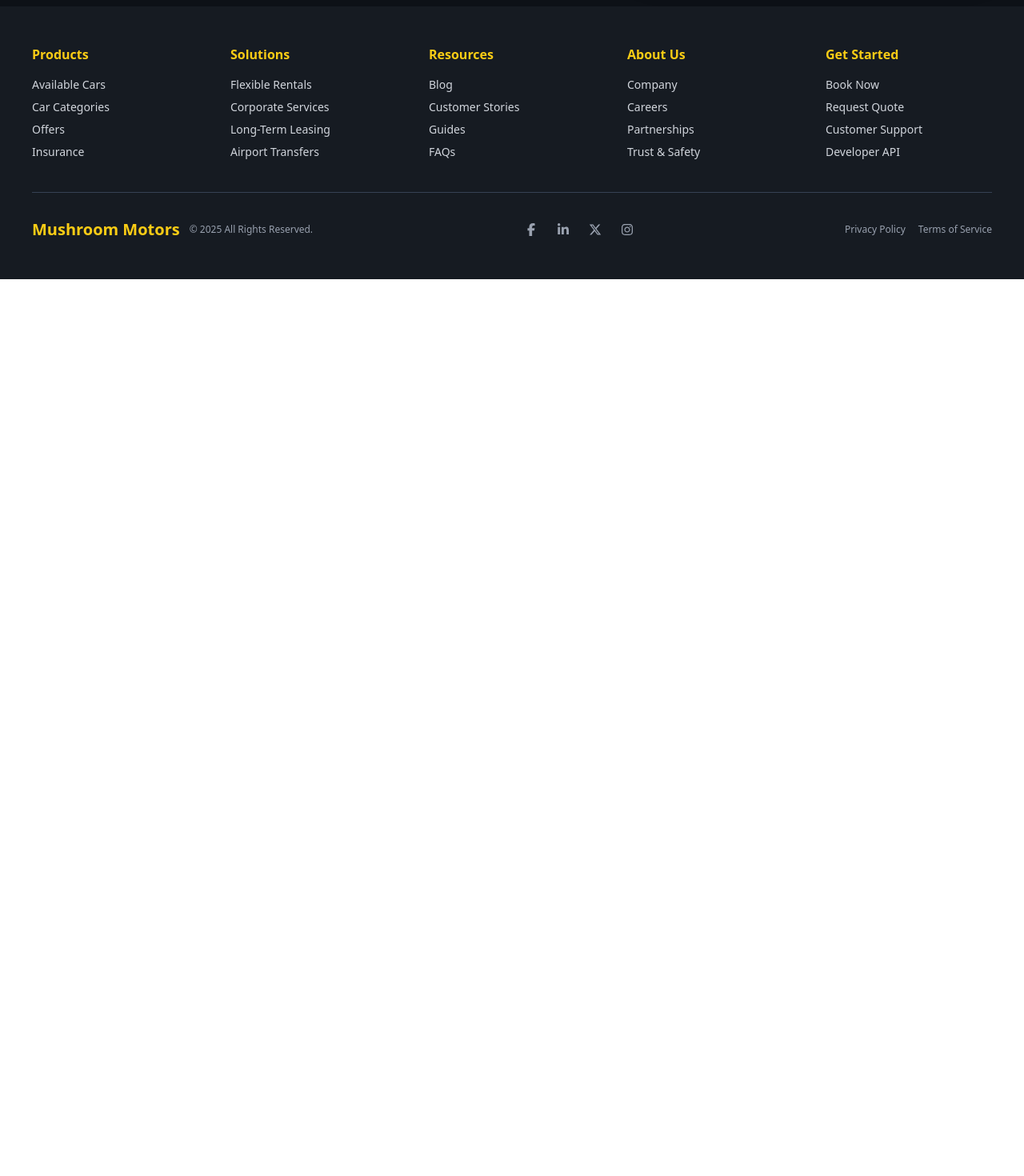
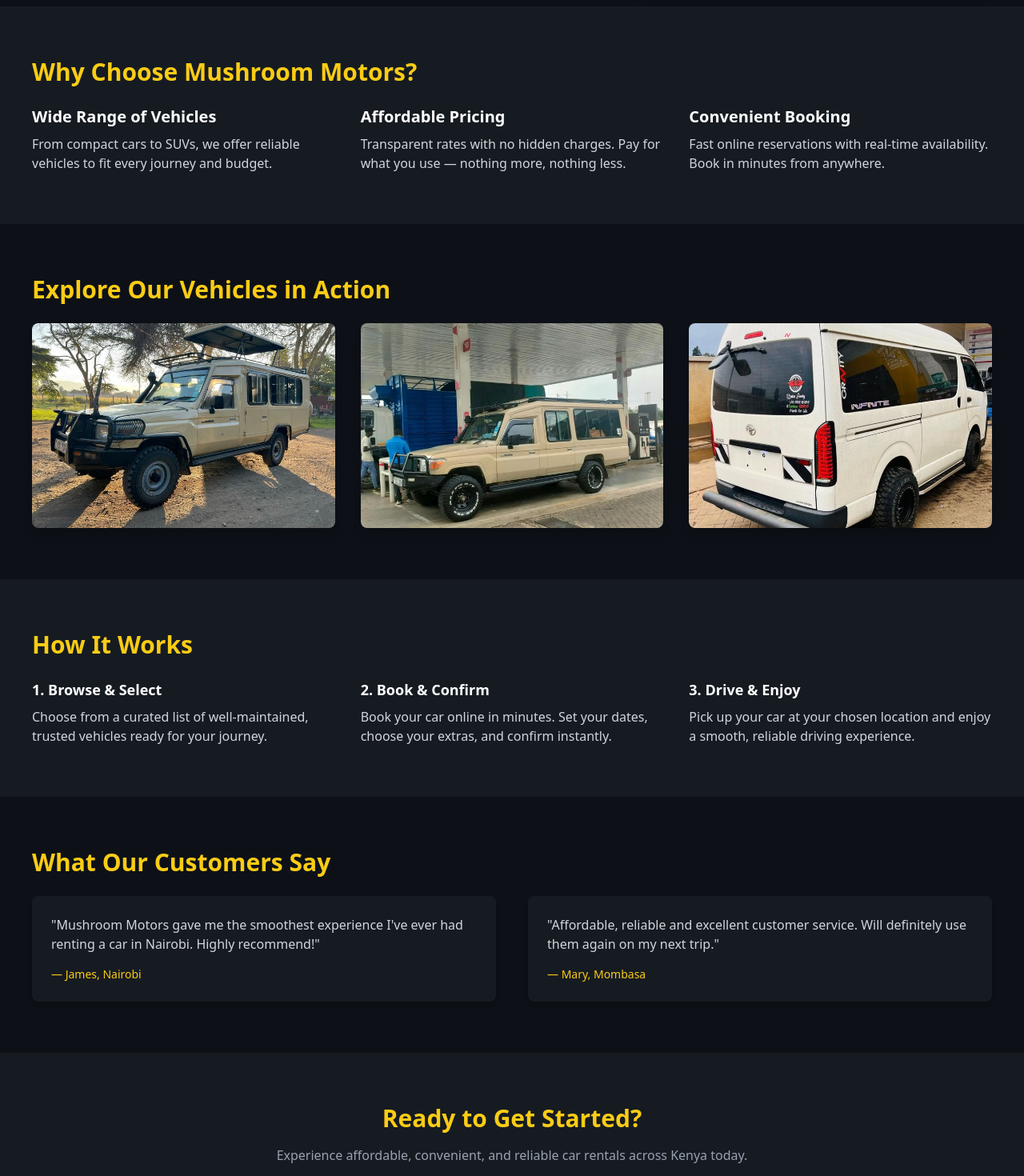
Before and after one commit to festus-sulumeti/mushroom-motors-rental-frontend, a React (Vite) app: page / in a window 1280 px wide. Shown: the part 740-2210 px from the top of the page at 80% size. Before the commit the page ends 1089 px from the top, so only its background shows below. Built offline with nearby package versions, Linux system fonts and the light colour scheme.

Commit message:
updated landing page

```diff
--- a/src/components/Pages/LandingPage.jsx
+++ b/src/components/Pages/LandingPage.jsx
@@ -3,11 +3,16 @@ import { Link } from 'react-router-dom';
 import Navbar from './Navbar';
 import Footer from './Footer';
 import carImage from '../../assets/image.jpeg';
+import showcase1 from '../../assets/showcase1.jpeg';
+import showcase2 from '../../assets/showcase2.jpeg';
+import showcase3 from '../../assets/showcase3.jpeg';
 
 const LandingPage = () => {
   return (
     <div className="min-h-screen bg-[#0D1117] text-white flex flex-col">
       <Navbar />
+
+      {/* Hero Section */}
       <main className="flex flex-col md:flex-row items-center justify-between flex-grow px-10 py-16">
         <div className="max-w-xl space-y-6">
           <h2 className="text-4xl md:text-6xl font-extrabold leading-tight">
@@ -33,6 +38,81 @@ const LandingPage = () => {
         </div>
       </main>
 
+      {/* Why Choose Us */}
+      <section className="px-10 py-16 bg-[#161B22]">
+        <h3 className="text-3xl font-bold mb-6 text-[#FACC15]">Why Choose Mushroom Motors?</h3>
+        <div className="grid md:grid-cols-3 gap-8 text-gray-300">
+          <div>
+            <h4 className="text-xl font-semibold mb-2 text-white">Wide Range of Vehicles</h4>
+            <p>From compact cars to SUVs, we offer reliable vehicles to fit every journey and budget.</p>
+          </div>
+          <div>
+            <h4 className="text-xl font-semibold mb-2 text-white">Affordable Pricing</h4>
+            <p>Transparent rates with no hidden charges. Pay for what you use — nothing more, nothing less.</p>
+          </div>
+          <div>
+            <h4 className="text-xl font-semibold mb-2 text-white">Convenient Booking</h4>
+            <p>Fast online reservations with real-time availability. Book in minutes from anywhere.</p>
+          </div>
+        </div>
+      </section>
+
+      {/* Image Showcase */}
+      <section className="px-10 py-16">
+        <h3 className="text-3xl font-bold mb-6 text-[#FACC15]">Explore Our Vehicles in Action</h3>
+        <div className="grid md:grid-cols-3 gap-8">
+          <img src={showcase1} alt="Kenyan Vehicle 1" className="rounded-lg shadow-lg w-full h-64 object-cover" />
+          <img src={showcase2} alt="Kenyan Vehicle 2" className="rounded-lg shadow-lg w-full h-64 object-cover" />
+          <img src={showcase3} alt="Kenyan Vehicle 3" className="rounded-lg shadow-lg w-full h-64 object-cover" />
+        </div>
+      </section>
+
+      {/* How It Works */}
+      <section className="px-10 py-16 bg-[#161B22]">
+        <h3 className="text-3xl font-bold mb-6 text-[#FACC15]">How It Works</h3>
+        <div className="grid md:grid-cols-3 gap-8 text-gray-300">
+          <div className="space-y-2">
+            <h4 className="text-lg font-semibold text-white">1. Browse & Select</h4>
+            <p>Choose from a curated list of well-maintained, trusted vehicles ready for your journey.</p>
+          </div>
+          <div className="space-y-2">
+            <h4 className="text-lg font-semibold text-white">2. Book & Confirm</h4>
+            <p>Book your car online in minutes. Set your dates, choose your extras, and confirm instantly.</p>
+          </div>
+          <div className="space-y-2">
+            <h4 className="text-lg font-semibold text-white">3. Drive & Enjoy</h4>
+            <p>Pick up your car at your chosen location and enjoy a smooth, reliable driving experience.</p>
+          </div>
+        </div>
+      </section>
+
+      {/* Testimonials Section */}
+      <section className="px-10 py-16">
+        <h3 className="text-3xl font-bold mb-6 text-[#FACC15]">What Our Customers Say</h3>
+        <div className="grid md:grid-cols-2 gap-10 text-gray-300">
+          <div className="bg-[#161B22] p-6 rounded-lg shadow-md">
+            <p>"Mushroom Motors gave me the smoothest experience I've ever had renting a car in Nairobi. Highly recommend!"</p>
+            <p className="mt-4 text-sm text-[#FACC15]">— James, Nairobi</p>
+          </div>
+          <div className="bg-[#161B22] p-6 rounded-lg shadow-md">
+            <p>"Affordable, reliable and excellent customer service. Will definitely use them again on my next trip."</p>
+            <p className="mt-4 text-sm text-[#FACC15]">— Mary, Mombasa</p>
+          </div>
+        </div>
+      </section>
+
+      {/* Call To Action */}
+      <section className="px-10 py-16 bg-[#161B22] text-center">
+        <h3 className="text-3xl font-bold mb-4 text-[#FACC15]">Ready to Get Started?</h3>
+        <p className="text-gray-400 mb-8">Experience affordable, convenient, and reliable car rentals across Kenya today.</p>
+        <Link
+          to="/cars"
+          className="inline-block px-8 py-4 bg-[#FACC15] text-black font-semibold rounded-lg shadow-lg hover:bg-yellow-300 transition"
+        >
+          Explore Our Cars
+        </Link>
+      </section>
+
       <Footer />
     </div>
   );
```
